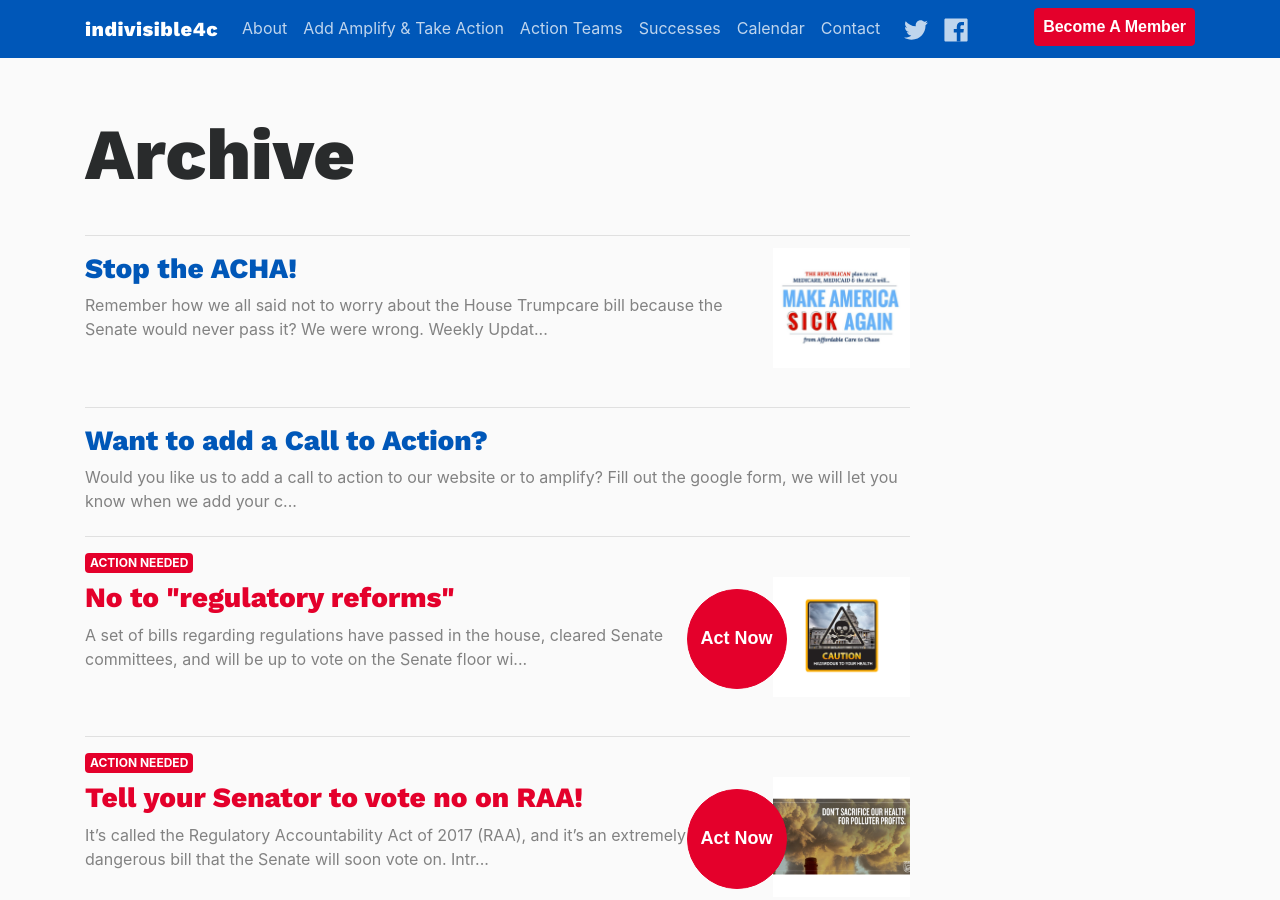
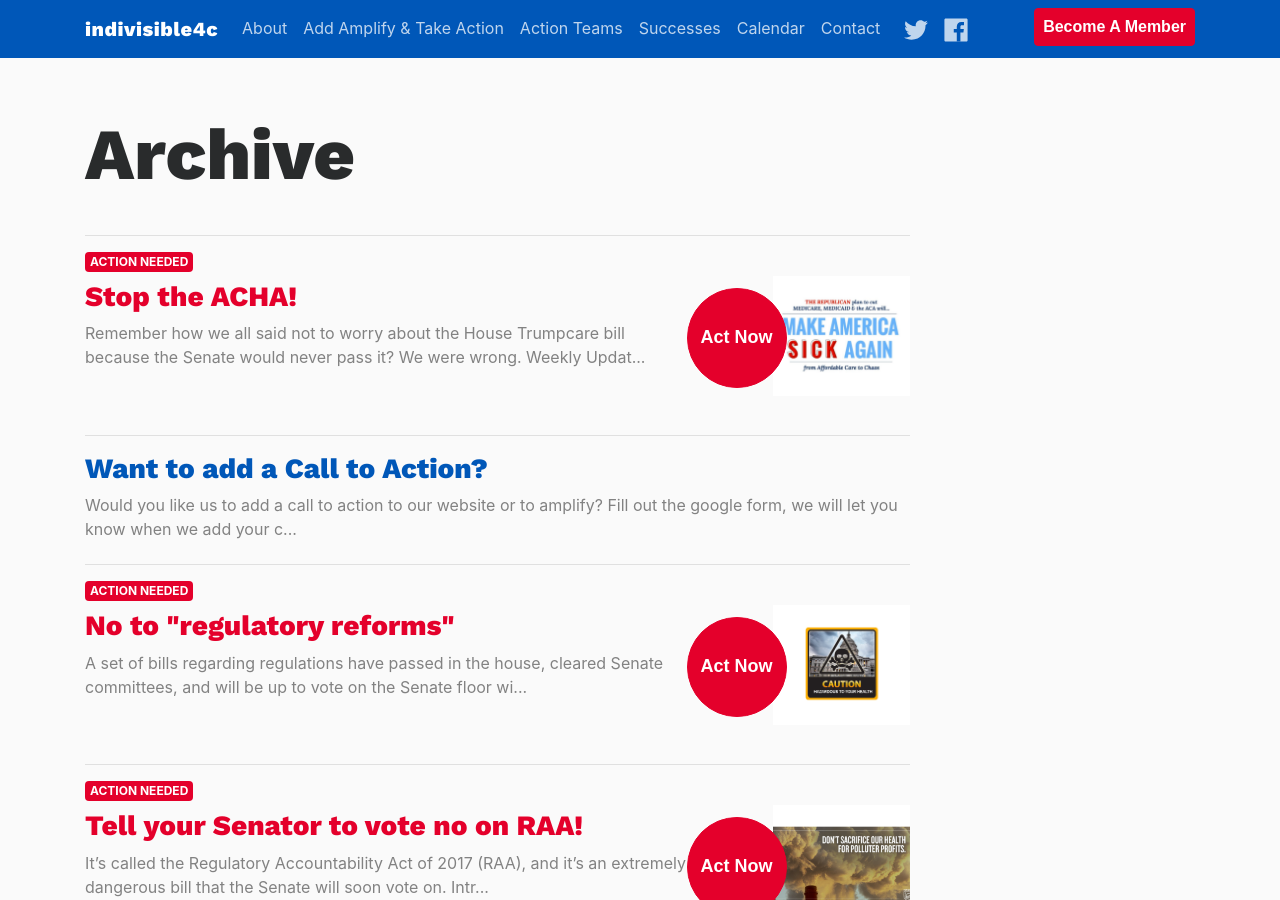
Before and after one commit to IndivisibleTemplate/BasicTemplate, a Jekyll site: the page built from archive.md, in a window 1280 px wide and 900 px high. Built offline with Jekyll 4.4.1, drawn with Linux system fonts in a browser that asks for light colours; nearby versions of some CDN libraries; comment, search, counter and statistics services are not loaded.

Commit message:
Updated Stop The Acha

```diff
--- a/_posts/2017-06-11-stop-the-acha.markdown
+++ b/_posts/2017-06-11-stop-the-acha.markdown
@@ -1,6 +1,11 @@
 ---
 title: Stop the ACHA!
 date: 2017-06-11 22:40:00 -07:00
+categories:
+- action
+tags:
+- action
+is featured: true
 main-image: "/uploads/masa.png"
 ---
 
```
